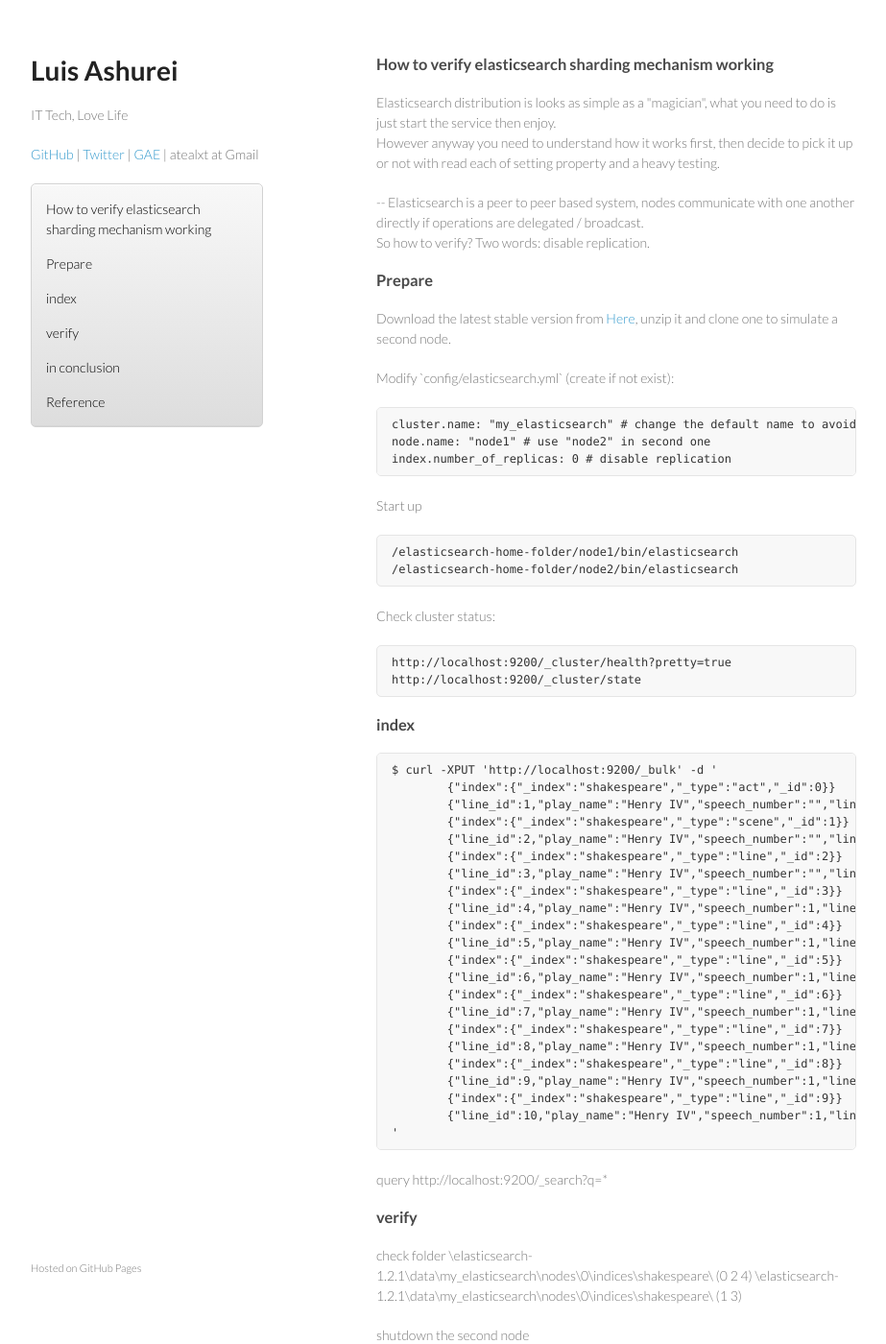
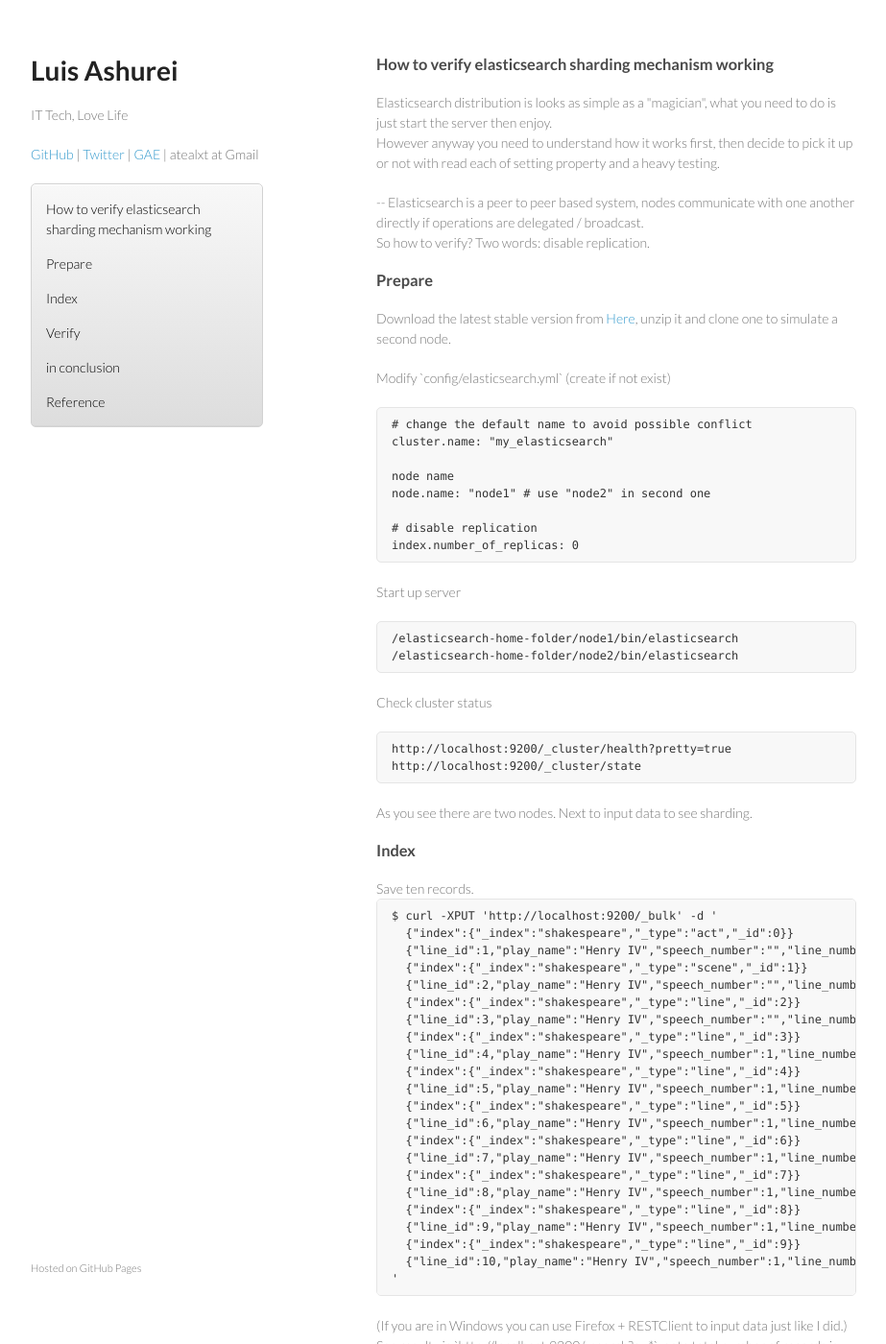
Before and after one commit to atealxt/atealxt.github.io, a Jekyll site: the page built from _posts/2014-09-24-how-to-verify-elasticsearch-shard.html, in a window 1280 px wide and 1400 px high. Shown: the whole window at 96% size, without its empty margins (178-1101 px from the left). Built offline with Jekyll 4.4.1, drawn with Linux system fonts in a browser that asks for light colours; comment, search, counter and statistics services are not loaded; some of the changed text lies outside the part shown.

Commit message:
Update 2014-09-24-how-to-verify-elasticsearch-shard.html

```diff
--- a/_posts/2014-09-24-how-to-verify-elasticsearch-shard.html
+++ b/_posts/2014-09-24-how-to-verify-elasticsearch-shard.html
@@ -11,7 +11,7 @@ comments: disqus
 {{ page.title }}
 </h3>
 <p>
-Elasticsearch distribution is looks as simple as a "magician", what you need to do is just start the service then enjoy. <br>
+Elasticsearch distribution is looks as simple as a "magician", what you need to do is just start the server then enjoy. <br>
 However anyway you need to understand how it works first, then decide to pick it up or not with read each of setting property and a heavy testing.
 </p>
 
@@ -30,32 +30,39 @@ Download the latest stable version from <a href="http://www.elasticsearch.org/do
 </p>
 
 <p>
-Modify `config/elasticsearch.yml` (create if not exist): <br>
-<pre><code>cluster.name: "my_elasticsearch" # change the default name to avoid possible conflict
+Modify `config/elasticsearch.yml` (create if not exist) <br>
+<pre><code># change the default name to avoid possible conflict
+cluster.name: "my_elasticsearch"
+
+node name
 node.name: "node1" # use "node2" in second one
-index.number_of_replicas: 0 # disable replication
+
+# disable replication
+index.number_of_replicas: 0
 </code></pre>
 </p>
 
 <p>
-Start up
+Start up server
 <pre><code>/elasticsearch-home-folder/node1/bin/elasticsearch
 /elasticsearch-home-folder/node2/bin/elasticsearch
 </code></pre>
 </p>
 
 <p>
-Check cluster status:
+Check cluster status
 <pre><code>http://localhost:9200/_cluster/health?pretty=true
 http://localhost:9200/_cluster/state
 </code></pre>
+As you see there are two nodes. Next to input data to see sharding.
 </p>
 
 <h3>
 <a href="#index" name="index" class="anchor"><span class="octicon octicon-link"></span></a>
-index
+Index
 </h3>
 
+Save ten records.
 <pre><code>$ curl -XPUT 'http://localhost:9200/_bulk' -d '
   {"index":{"_index":"shakespeare","_type":"act","_id":0}}
   {"line_id":1,"play_name":"Henry IV","speech_number":"","line_number":"","speaker":"","text_entry":"ACT I"}
@@ -79,21 +86,21 @@ index
   {"line_id":10,"play_name":"Henry IV","speech_number":1,"line_number":"1.1.7","speaker":"KING HENRY IV","text_entry":"Nor more shall trenching war channel her fields,"}
 '
 </code></pre>
+(If you are in Windows you can use Firefox + RESTClient to input data just like I did.)
 
 <p>
-query
-	http://localhost:9200/_search?q=*
+See result via `http://localhost:9200/_search?q=*`, note total number of records is 10.
 </p>
 
 <h3>
 <a href="#verify" name="verify" class="anchor"><span class="octicon octicon-link"></span></a>
-verify
+Verify
 </h3>
 
 <p>
 check folder
-	\elasticsearch-1.2.1\data\my_elasticsearch\nodes\0\indices\shakespeare\ (0 2 4)
-	\elasticsearch-1.2.1\data\my_elasticsearch\nodes\0\indices\shakespeare\ (1 3)
+	/elasticsearch-home-folder/node1/data/my_elasticsearch/nodes/0/indices/shakespeare\ (0 2 4)
+	/elasticsearch-home-folder/node1/data/my_elasticsearch/nodes/0/indices/shakespeare\ (1 3)
 </p>
 
 <p>
```
Lines whose indentation alone changed are shown as unchanged.
